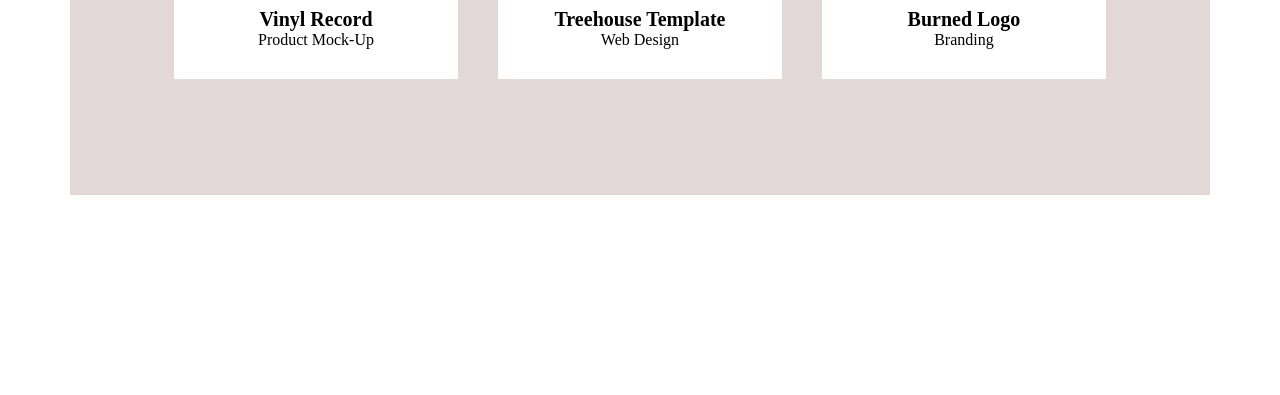
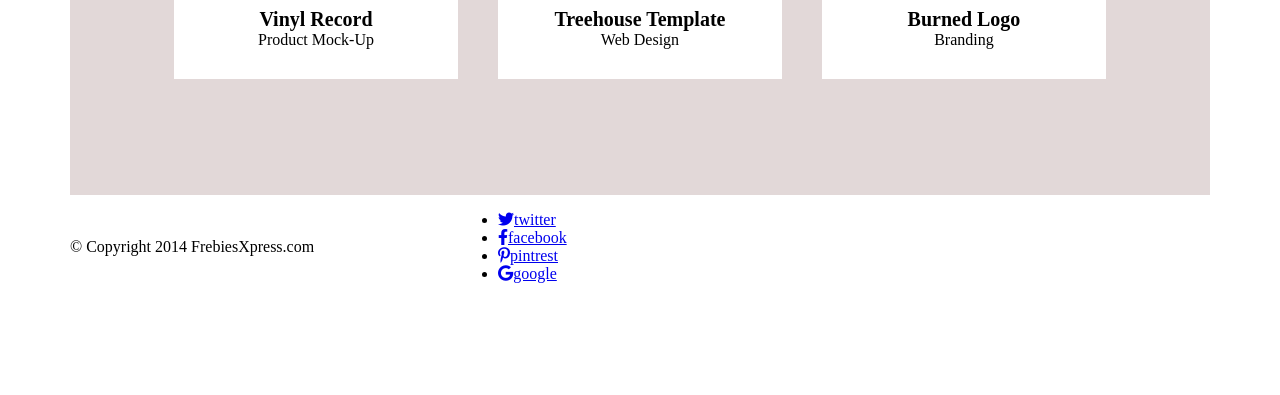
Before and after one commit to krzysztoflaudanski/project5, a website: page index.html in a window 1280 px wide. Shown: the part 2040-2435 px from the top of the page. Before the commit the page ends 2235 px from the top, so only its background shows below. Drawn offline with nearby package versions, Linux system fonts and the light colour scheme.

Commit message:
add footer index.html

```diff
--- a/index.html
+++ b/index.html
@@ -133,6 +133,21 @@
             </div>
         </div>
     </section>
+    <footer class="page-footer">
+        <div class="container">
+            <div class="row">
+                <div class="col-md-4 d-flex align-items-center">© Copyright 2014 FrebiesXpress.com</div>
+                <div class="col-md-8">
+                    <ul>
+                        <li><a href="#"><i class="fa-brands fa-twitter"></i>twitter</a></li>
+                        <li><a href="#"><i class="fa-brands fa-facebook-f"></i>facebook</a></li>
+                        <li><a href="#"><i class="fa-brands fa-pinterest-p"></i>pintrest</a></li>
+                        <li><a href="#"><i class="fa-brands fa-google"></i>google</a></li>
+                    </ul>
+                </div>
+            </div>
+        </div>
+    </footer>
     <script src="https://cdn.jsdelivr.net/npm/bootstrap@5.1.3/dist/js/bootstrap.bundle.min.js" integrity="sha384-ka7Sk0Gln4gmtz2MlQnikT1wXgYsOg+OMhuP+IlRH9sENBO0LRn5q+8nbTov4+1p" crossorigin="anonymous"></script>
 </body>
 </html>
```
